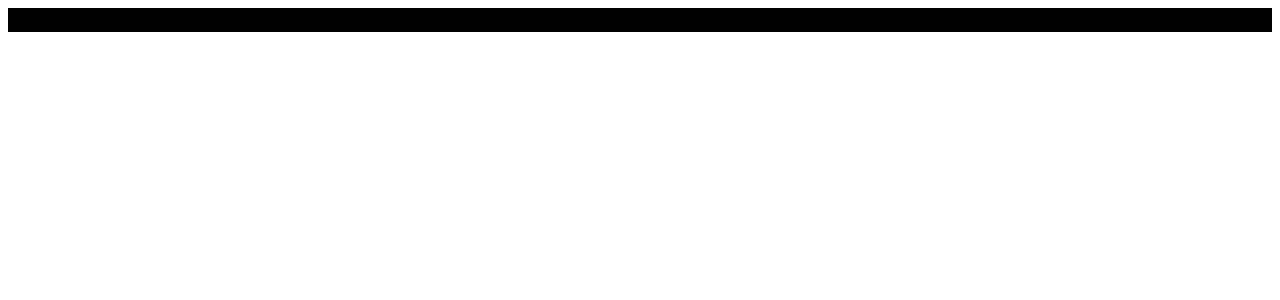
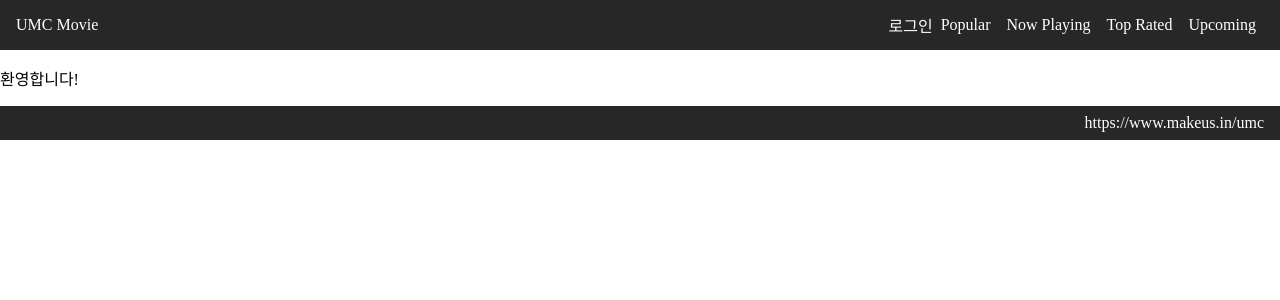
Before and after one commit to hyeonjun0630/UMC_React, a React (Vite) app in the folder week3/: page / in a window 1280 px wide. Shown: the top 300 px of the page. Built offline with nearby package versions, Linux system fonts and the light colour scheme.

Commit message:
CSS 추가하기

```diff
--- a/week3/package.json
+++ b/week3/package.json
@@ -10,8 +10,10 @@
     "preview": "vite preview"
   },
   "dependencies": {
+    "@types/node": "^20.12.7",
     "react": "^18.2.0",
     "react-dom": "^18.2.0",
+    "react-router-dom": "^6.23.0",
     "styled-components": "^6.1.9"
   },
   "devDependencies": {
--- /dev/null
+++ b/week3/src/App.css
@@ -0,0 +1,9 @@
+html, body, #root {
+    height: 100%;
+    margin: 0;
+    box-sizing: border-box;
+}
+#root {
+    display: flex;
+    flex-direction: column;
+}
--- a/week3/src/App.jsx
+++ b/week3/src/App.jsx
@@ -1,18 +1,25 @@
 import styled from "styled-components";
+import {Outlet} from "react-router-dom";
+import {Footer, Header} from "./pages/Fixed.jsx";
+import "./App.css"
 
 function App() {
   return (
-    <>
-      <StyledDiv>안녕자두야</StyledDiv>
-    </>
+    <AppRoot>
+      <Header/>
+      <Outlet/>
+      <Footer/>
+    </AppRoot>
   );
 }
 
-const StyledDiv = styled.div`
-  background-color: black;
-  width: 100%;
-  display: flex;
-  flex-direction: column;
-`;
+const AppRoot = styled.div`
+    display: flex;
+    flex-direction: column;
+    align-items: stretch;
+
+    flex: 1;
+    min-height: 0;
+`
 
 export default App;
--- a/week3/src/main.jsx
+++ b/week3/src/main.jsx
@@ -1,9 +1,42 @@
 import React from "react";
 import ReactDOM from "react-dom/client";
 import App from "./App.jsx";
+import {createBrowserRouter, RouterProvider} from "react-router-dom";
+import {Intro} from "./pages/Intro.jsx";
+import {NowPlayingMovies, PopularMovies, TopRatedMovies, UpcomingMovies} from "./pages/Movies.jsx";
+
+
+const router = createBrowserRouter([
+  {
+    path: "/",
+    element: <App/>,
+    children: [
+      {
+        path: "/",
+        element: <Intro/>
+      },
+      {
+        path: "/popular",
+        element: <PopularMovies/>
+      },
+      {
+        path: "/nowplaying",
+        element: <NowPlayingMovies/>
+      },
+      {
+        path: "/toprated",
+        element: <TopRatedMovies/>
+      },
+      {
+        path: "/upcoming",
+        element: <UpcomingMovies/>
+      }
+    ]
+  }
+]);
 
 ReactDOM.createRoot(document.getElementById("root")).render(
   <React.StrictMode>
-    <App />
+    <RouterProvider router={router}/>
   </React.StrictMode>
 );
--- /dev/null
+++ b/week3/src/pages/Fixed.jsx
@@ -0,0 +1,61 @@
+import styled from "styled-components";
+import {Link, useLocation} from "react-router-dom";
+
+export const Header = () => {
+
+  const location = useLocation()
+
+  return (
+    <HeaderRoot>
+      <HeaderTitle>UMC Movie</HeaderTitle>
+      <Spacer/>
+      <a>로그인</a>
+      <HeaderAnchor to={"/popular"} selected={location.pathname === "/popular"}>Popular</HeaderAnchor>
+      <HeaderAnchor to={"/nowplaying"} selected={location.pathname === "/nowplaying"}>Now Playing</HeaderAnchor>
+      <HeaderAnchor to={"/toprated"} selected={location.pathname === "/toprated"}>Top Rated</HeaderAnchor>
+      <HeaderAnchor to={"/upcoming"} selected={location.pathname === "/upcoming"}>Upcoming</HeaderAnchor>
+    </HeaderRoot>
+  )
+}
+
+const HeaderRoot = styled.div`
+    display: flex;
+    align-items: center;
+    padding: 0 16px;
+    color: white;
+    background-color: #272727;
+`
+
+const HeaderTitle = styled.p``
+const Spacer = styled.div`
+  flex: 1;
+`
+const HeaderAnchor = styled(Link)`
+    border: none;
+    background: none;
+    padding: 4px 8px;
+    color: ${props => props.selected ? "#FFFF00" : "white"};
+    font-weight: ${props => props.selected ? "bold" : "normal"};
+    text-decoration: none;
+
+    transition: transform 0.1s linear;
+
+    &:hover {
+        transform: scale(1.05);
+    }
+`
+
+export const Footer = () => {
+  return (
+    <FooterRoot>
+      https://www.makeus.in/umc
+    </FooterRoot>
+  )
+}
+
+const FooterRoot = styled.div`
+    text-align: right;
+    padding: 8px 16px;
+    background-color: #272727;
+    color: white;
+`
--- /dev/null
+++ b/week3/src/pages/Intro.jsx
@@ -0,0 +1,8 @@
+
+export const Intro = () => {
+  return (
+    <>
+      <p>환영합니다!</p>
+    </>
+  )
+}
--- /dev/null
+++ b/week3/src/pages/Movies.jsx
@@ -0,0 +1,129 @@
+import styled from "styled-components";
+import {useEffect, useState} from "react";
+
+const Movies = props => {
+  const { type } = props
+
+  const [movies, setMovies] = useState([])
+
+  // Data fetcing
+  useEffect(() => {
+    const async = async () => {
+      const response = await fetch(
+        `https://api.themoviedb.org/3/movie/${type}?language=ko-KR&page=1`,
+        {
+          method: 'GET',
+          headers: {
+            "accept": "application/json",
+            "Authorization": `Bearer ${import.meta.env.VITE_API_JWT}`
+          }
+        }
+      )
+      const responseBody = await response.json()
+      setMovies(responseBody.results)
+    }
+    async().then()
+  }, [type]);
+
+  return (
+    <MoviesContainer>
+      {movies.map((movie, index) => <Movie key={index} movie={movie}/>)}
+    </MoviesContainer>
+  )
+}
+
+const MoviesContainer = styled.div`
+    display: grid;
+    grid-template-columns: repeat(6, 1fr);
+    grid-gap: 20px;
+
+    padding: 10px 40px;
+
+    flex-grow: 1;
+    overflow: auto;
+
+    background-color: #363636;
+`
+
+// 이 컴포넌트의 내용의 위의 .map 함수의 내용으로 치환됩니다.
+const Movie = props => {
+  const { movie } = props
+
+  return (
+    <MovieRoot>
+      <div>
+        <MovieOverview>
+          <h2>{movie.title}</h2>
+          <p>{movie.overview}</p>
+        </MovieOverview>
+
+        <MoviePosterContainer>
+          <MoviePoster
+            src={`https://image.tmdb.org/t/p/w500${movie.poster_path}`}
+            alt={movie.title}
+          />
+        </MoviePosterContainer>
+
+        <MovieData>
+          <div>{movie.title}</div>
+          <div>{movie.vote_average}</div>
+        </MovieData>
+      </div>
+    </MovieRoot>
+  )
+}
+
+const MoviePosterContainer = styled.div``
+
+const MovieOverview = styled.div`
+    position: absolute;
+    display: none;
+    color: white;
+    padding: 20px;
+    z-index: 999;
+    word-wrap: break-word;
+
+    /* .movie-overview > p 와 동일한 문장 */
+    & > p {
+        text-overflow: ellipsis;
+        overflow: hidden;
+        display: -webkit-box;
+        -webkit-box-orient: vertical;
+        -webkit-line-clamp: 10;
+    }
+`
+
+const MovieRoot = styled.div`
+    background-color: black;
+    padding: 10px;
+    position: relative;
+
+    /* .content-container:hover .movie-poster-container 와 같은 문장 */
+    &:hover ${MoviePosterContainer} {
+        opacity: 0.3;
+    }
+
+    &:hover ${MovieOverview} {
+        display: block;
+    }
+`
+
+const MovieData = styled.div`
+    color: white;
+    display: flex;
+    flex-direction: row;
+    justify-content: space-between;
+    padding-bottom: 50px;
+`
+
+const MoviePoster = styled.img`
+    width: 100%;
+    padding: 5px;
+    box-sizing: border-box;
+    z-index: 1;
+`
+
+export const PopularMovies = () => <Movies type={"popular"}/>
+export const UpcomingMovies = () => <Movies type={"upcoming"}/>
+export const NowPlayingMovies = () => <Movies type={"now_playing"}/>
+export const TopRatedMovies = () => <Movies type={"top_rated"}/>
```
Also changed, not shown: 1 other file (tests, documents, lock files or other folders).
